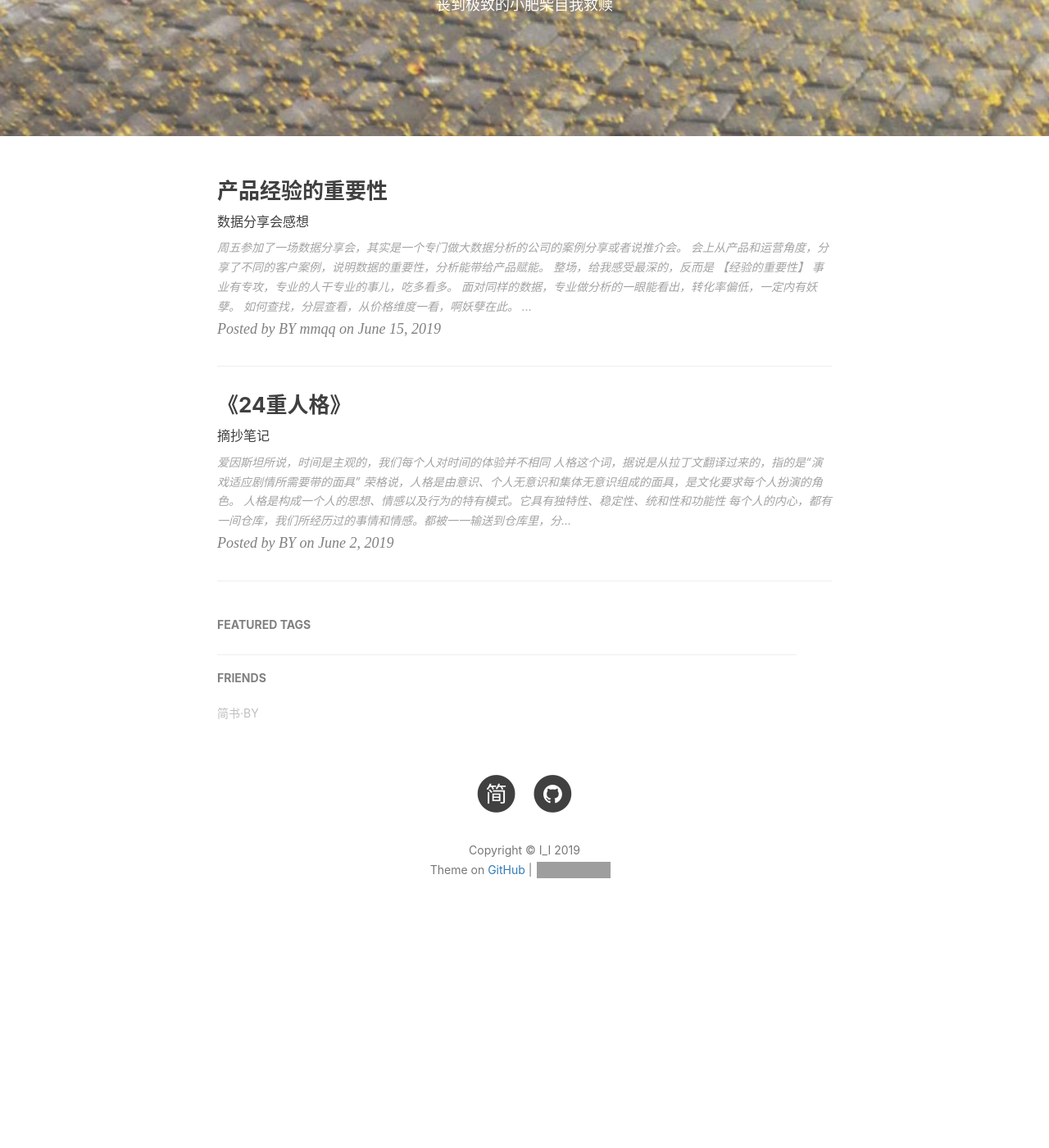
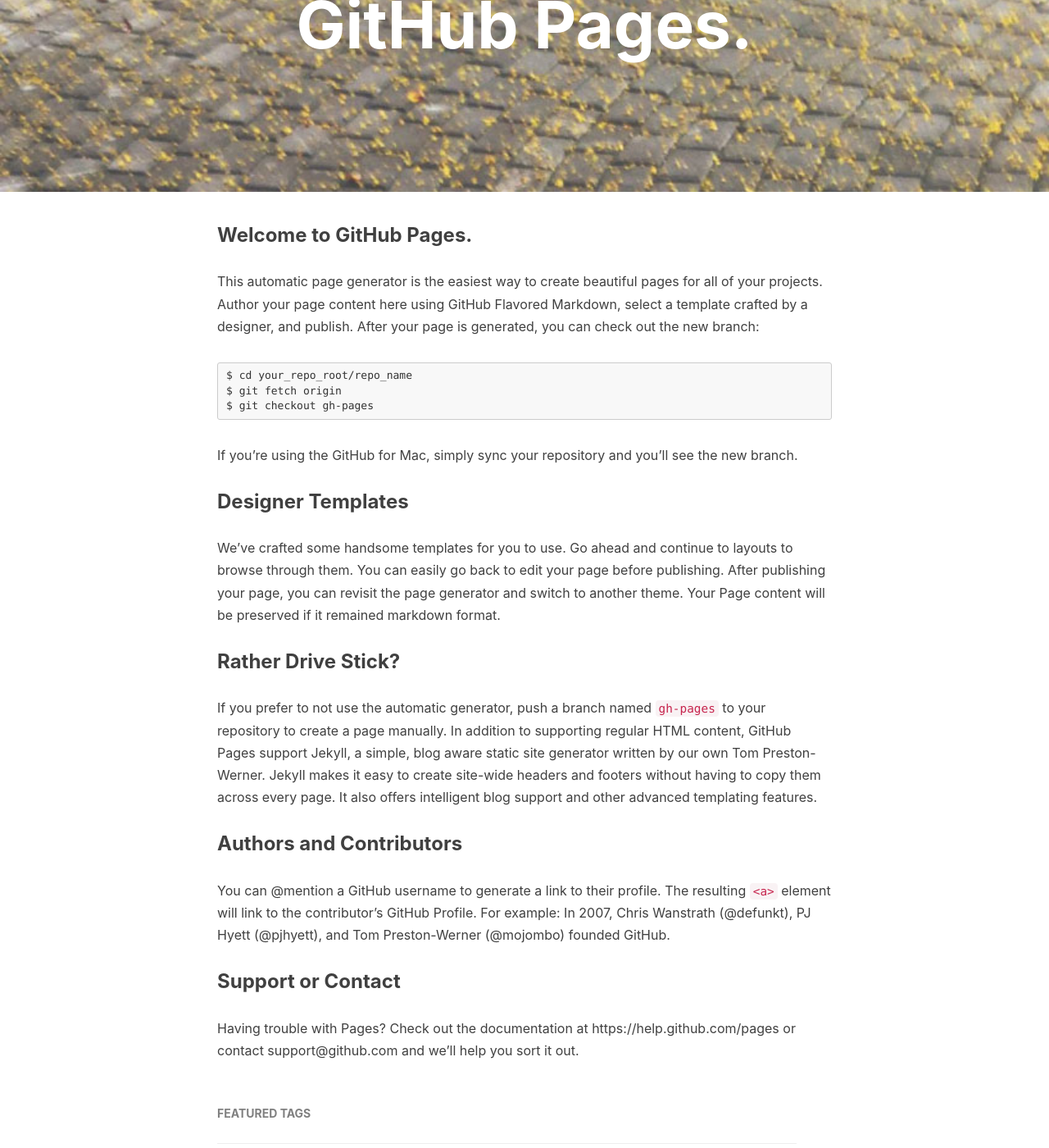
Before and after one commit to X-visionKk/Summer, a Jekyll site: the page built from index.md, in a window 1280 px wide and 1400 px high, scrolled down 252 px. Shown: the whole window at 82% size. Built offline with Jekyll 4.4.1, drawn with Linux system fonts in a browser that asks for light colours; nearby versions of some CDN libraries; our own code applies the rules of GitHub Pages for plain Markdown files; the list of posts is cut into pages by our own code; comment, search, counter and statistics services are not loaded; before the commit the page ends 1417 px from its top, so only the background shows below that; some of the changed text lies outside the part shown; grey boxes are pictures that could not be loaded.

Commit message:
Set theme jekyll-theme-cayman and migrate Page Generator content

````diff
--- a/_config.yml
+++ b/_config.yml
@@ -107,3 +107,8 @@ friends: [
         href: "http://www.jianshu.com/u/59a10756e01b"
     }
 ]
+
+
+google_analytics:
+show_downloads: true
+theme: jekyll-theme-cayman
--- a/index.html
+++ /dev/null
@@ -1,42 +0,0 @@
----
-layout: page
-description: "丧到极致的小肥柴自我救赎"
----
-
-{% for post in paginator.posts %}
-<div class="post-preview">
-    <a href="{{ post.url | prepend: site.baseurl }}">
-        <h2 class="post-title">
-            {{ post.title }}
-        </h2>
-        {% if post.subtitle %}
-        <h3 class="post-subtitle">
-            {{ post.subtitle }}
-        </h3>
-        {% endif %}
-        <div class="post-content-preview">
-            {{ post.content | strip_html | truncate:200 }}
-        </div>
-    </a>
-    <p class="post-meta">
-        Posted by {% if post.author %}{{ post.author }}{% else %}{{ site.title }}{% endif %} on {{ post.date | date: "%B %-d, %Y" }}
-    </p>
-</div>
-<hr>
-{% endfor %}
-
-<!-- Pager -->
-{% if paginator.total_pages > 1 %}
-<ul class="pager">
-    {% if paginator.previous_page %}
-    <li class="previous">
-        <a href="{{ paginator.previous_page_path | prepend: site.baseurl | replace: '//', '/' }}">&larr; Newer Posts</a>
-    </li>
-    {% endif %}
-    {% if paginator.next_page %}
-    <li class="next">
-        <a href="{{ paginator.next_page_path | prepend: site.baseurl | replace: '//', '/' }}">Older Posts &rarr;</a>
-    </li>
-    {% endif %}
-</ul>
-{% endif %}
--- /dev/null
+++ b/index.md
@@ -0,0 +1,22 @@
+### Welcome to GitHub Pages.
+This automatic page generator is the easiest way to create beautiful pages for all of your projects. Author your page content here using GitHub Flavored Markdown, select a template crafted by a designer, and publish. After your page is generated, you can check out the new branch:
+
+```
+$ cd your_repo_root/repo_name
+$ git fetch origin
+$ git checkout gh-pages
+```
+
+If you're using the GitHub for Mac, simply sync your repository and you'll see the new branch.
+
+### Designer Templates
+We've crafted some handsome templates for you to use. Go ahead and continue to layouts to browse through them. You can easily go back to edit your page before publishing. After publishing your page, you can revisit the page generator and switch to another theme. Your Page content will be preserved if it remained markdown format.
+
+### Rather Drive Stick?
+If you prefer to not use the automatic generator, push a branch named `gh-pages` to your repository to create a page manually. In addition to supporting regular HTML content, GitHub Pages support Jekyll, a simple, blog aware static site generator written by our own Tom Preston-Werner. Jekyll makes it easy to create site-wide headers and footers without having to copy them across every page. It also offers intelligent blog support and other advanced templating features.
+
+### Authors and Contributors
+You can @mention a GitHub username to generate a link to their profile. The resulting `<a>` element will link to the contributor's GitHub Profile. For example: In 2007, Chris Wanstrath (@defunkt), PJ Hyett (@pjhyett), and Tom Preston-Werner (@mojombo) founded GitHub.
+
+### Support or Contact
+Having trouble with Pages? Check out the documentation at https://help.github.com/pages or contact support@github.com and we’ll help you sort it out.
````
Also changed, not shown: params.json (deleted, +0 -1 lines).
